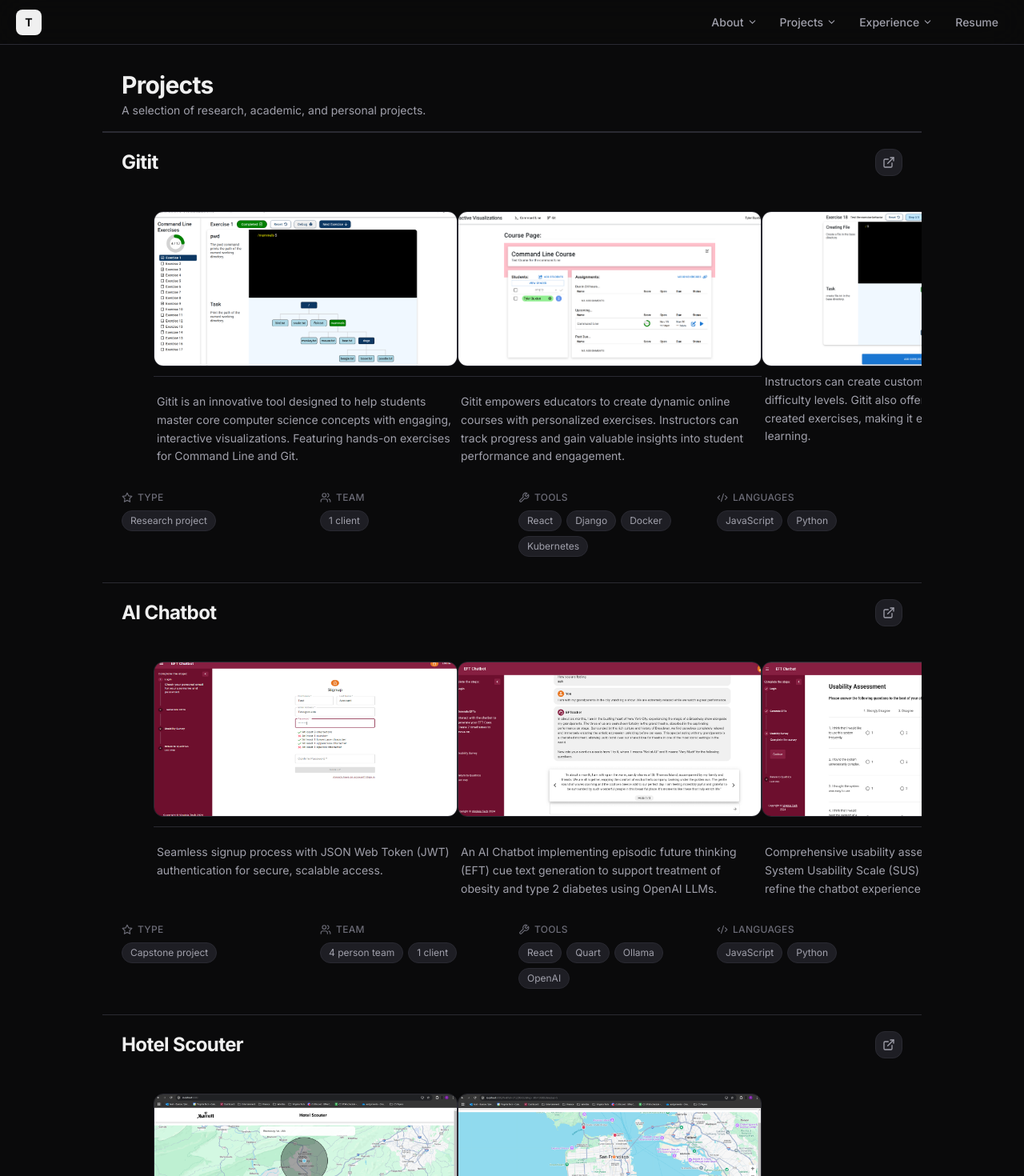
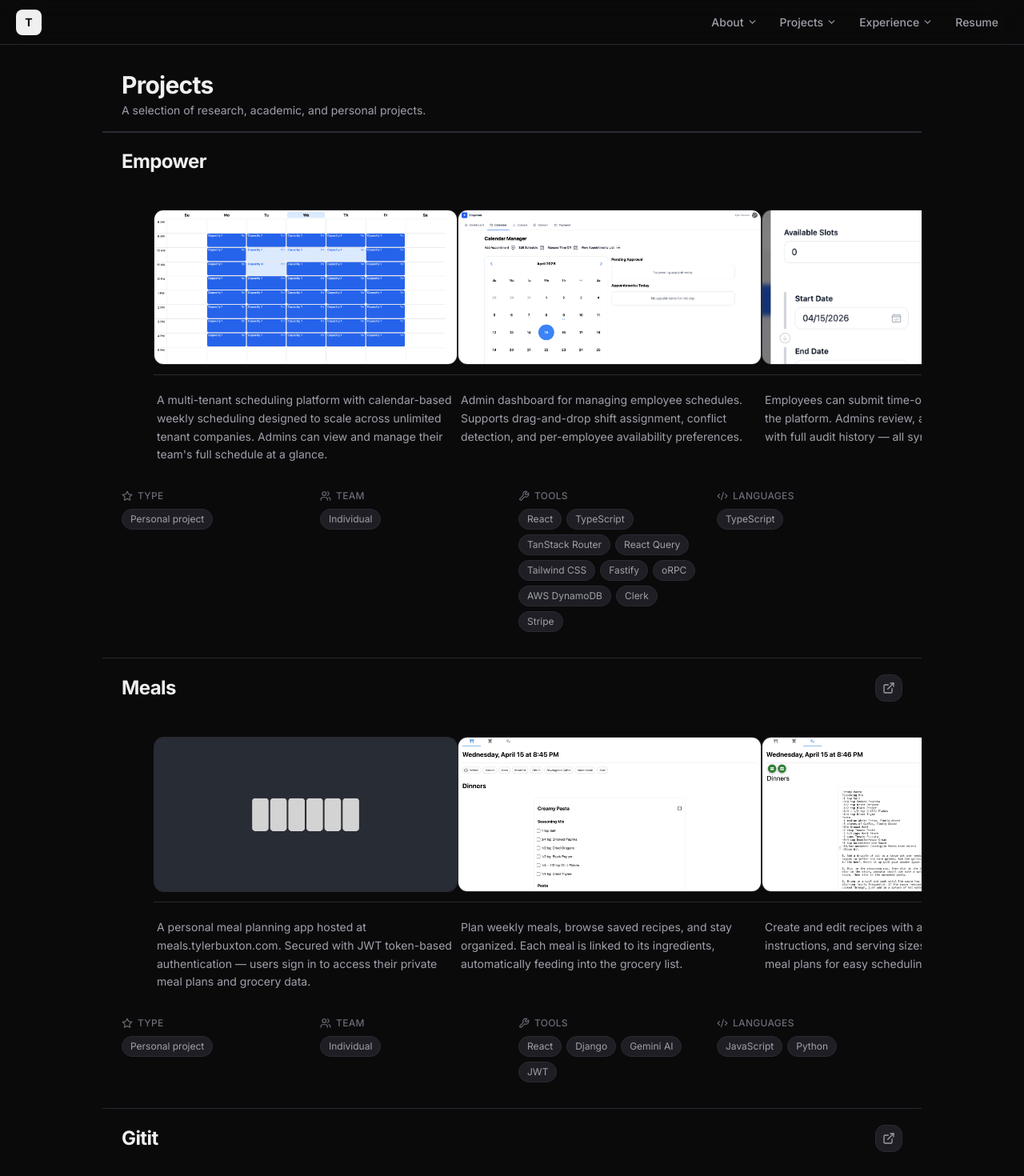
Before and after one commit to tbux408/tbux408.github.io, a React (Vite) app: page /projects in a window 1280 px wide. Shown: the top 1470 px of the page at 80% size. Built offline with nearby package versions, Linux system fonts and the light colour scheme; the HTML template or start-up script is replaced by a standard one.

Commit message:
update projects

```diff
--- a/src/components/Footer.jsx
+++ b/src/components/Footer.jsx
@@ -24,7 +24,7 @@ function Footer() {
         </p>
         <hr className="border-line" />
         <div className="flex items-center justify-between">
-          <p className="text-xs text-fg-faint">© 2025 Tyler Buxton · tbux@vt.edu</p>
+          <p className="text-xs text-fg-faint">© {new Date().getFullYear()} Tyler Buxton · tbux@vt.edu</p>
           <p className="text-xs text-fg-faint">United States</p>
         </div>
       </div>
--- a/src/components/Header.jsx
+++ b/src/components/Header.jsx
@@ -19,6 +19,8 @@ const NAV_ITEMS = [
     label: "Projects",
     path: "/projects",
     sub: [
+      { name: "Empower", link: "/projects?id=empower" },
+      { name: "Meals", link: "/projects?id=meals" },
       { name: "Gitit", link: "/projects?id=gitit" },
       { name: "AI Chatbot", link: "/projects?id=chatbot" },
       { name: "Hotel Scouter", link: "/projects?id=hotelscouter" },
--- a/src/pages/Projects.jsx
+++ b/src/pages/Projects.jsx
@@ -49,17 +49,35 @@ function Projects() {
     link: <LinkButton url="https://visualizations.endeavour.cs.vt.edu" />,
     cards: [
       <CardPicture
-        pic={<img className="w-full h-48 object-cover" src="/projviz.png" alt="Gitit visualization" />}
+        pic={
+          <img
+            className="w-full h-48 object-cover"
+            src="/projviz.png"
+            alt="Gitit visualization"
+          />
+        }
         description="Gitit is an innovative tool designed to help students master core computer science concepts with engaging, interactive visualizations. Featuring hands-on exercises for Command Line and Git."
       />,
       <CardPicture
-        pic={<img className="w-full h-48 object-cover" src="/viz2.png" alt="Gitit visualization 2" />}
+        pic={
+          <img
+            className="w-full h-48 object-cover"
+            src="/viz2.png"
+            alt="Gitit visualization 2"
+          />
+        }
         description="Gitit empowers educators to create dynamic online courses with personalized exercises. Instructors can track progress and gain valuable insights into student performance and engagement."
       />,
       <CardPicture
-        pic={<img className="w-full h-48 object-cover" src="/viz3.png" alt="Gitit visualization 3" />}
+        pic={
+          <img
+            className="w-full h-48 object-cover"
+            src="/viz3.png"
+            alt="Gitit visualization 3"
+          />
+        }
         description="Instructors can create custom exercises at varying difficulty levels. Gitit also offers a rich database of pre-created exercises, making it easy for anyone to start learning."
-        last
+
       />,
     ],
   };
@@ -71,24 +89,50 @@ function Projects() {
     collab: ["4 person team", "1 client"],
     tools: ["React", "Quart", "Ollama", "OpenAI"],
     languages: ["JavaScript", "Python"],
-    link: <LinkButton url="https://vtechworks.lib.vt.edu/server/api/core/bitstreams/11516088-01bd-4923-8adc-b3c83212579f/content" />,
+    link: (
+      <LinkButton url="https://vtechworks.lib.vt.edu/server/api/core/bitstreams/11516088-01bd-4923-8adc-b3c83212579f/content" />
+    ),
     cards: [
       <CardPicture
-        pic={<img className="w-full h-48 object-cover" src="/eft1.PNG" alt="AI Chatbot 1" />}
+        pic={
+          <img
+            className="w-full h-48 object-cover"
+            src="/eft1.PNG"
+            alt="AI Chatbot 1"
+          />
+        }
         description="Seamless signup process with JSON Web Token (JWT) authentication for secure, scalable access."
       />,
       <CardPicture
-        pic={<img className="w-full h-48 object-cover" src="/eft2.PNG" alt="AI Chatbot 2" />}
+        pic={
+          <img
+            className="w-full h-48 object-cover"
+            src="/eft2.PNG"
+            alt="AI Chatbot 2"
+          />
+        }
         description="An AI Chatbot implementing episodic future thinking (EFT) cue text generation to support treatment of obesity and type 2 diabetes using OpenAI LLMs."
       />,
       <CardPicture
-        pic={<img className="w-full h-48 object-cover" src="/eft4.PNG" alt="AI Chatbot 3" />}
+        pic={
+          <img
+            className="w-full h-48 object-cover"
+            src="/eft4.PNG"
+            alt="AI Chatbot 3"
+          />
+        }
         description="Comprehensive usability assessments based on the System Usability Scale (SUS) to gather feedback and refine the chatbot experience."
       />,
       <CardPicture
-        pic={<img className="w-full h-48 object-cover" src="/eft3.PNG" alt="AI Chatbot 4" />}
+        pic={
+          <img
+            className="w-full h-48 object-cover"
+            src="/eft3.PNG"
+            alt="AI Chatbot 4"
+          />
+        }
         description=""
-        last
+
       />,
     ],
   };
@@ -103,13 +147,25 @@ function Projects() {
     link: <LinkButton url="https://github.com/tbux408/marriott" />,
     cards: [
       <CardPicture
-        pic={<img className="w-full h-48 object-cover" src="/Slide1.PNG" alt="Hotel Scouter 1" />}
+        pic={
+          <img
+            className="w-full h-48 object-cover"
+            src="/Slide1.PNG"
+            alt="Hotel Scouter 1"
+          />
+        }
         description="Advanced property acquisition tool using ML to optimize investment decisions. Provides Marriott executives with ranked location recommendations based on average daily rates and proximity to attractions."
       />,
       <CardPicture
-        pic={<img className="w-full h-48 object-cover" src="/Slide2.PNG" alt="Hotel Scouter 2" />}
+        pic={
+          <img
+            className="w-full h-48 object-cover"
+            src="/Slide2.PNG"
+            alt="Hotel Scouter 2"
+          />
+        }
         description="Identifies hotels and nearby points of interest within a specified area. Predicts average daily room rates and compares them to actual prices for informed acquisition decisions."
-        last
+
       />,
     ],
   };
@@ -136,7 +192,7 @@ function Projects() {
           />
         }
         description="A reverse 20 Questions game powered by Google Gemini. Each day, players guess the word of the day by asking strategic yes-or-no questions — blending classic gameplay with modern Wordle-style design."
-        last
+
       />,
     ],
   };
@@ -151,13 +207,25 @@ function Projects() {
     link: null,
     cards: [
       <CardPicture
-        pic={<img className="w-full h-48 object-cover" src="/drive1.png" alt="Ride Share 1" />}
+        pic={
+          <img
+            className="w-full h-48 object-cover"
+            src="/drive1.png"
+            alt="Ride Share 1"
+          />
+        }
         description="Lambda Drive — a fraternity management system with a secure ride-sharing queue. Users enter departure and destination details, prioritizing safety and efficient transportation."
       />,
       <CardPicture
-        pic={<img className="w-full h-48 object-cover" src="/drive2.png" alt="Ride Share 2" />}
+        pic={
+          <img
+            className="w-full h-48 object-cover"
+            src="/drive2.png"
+            alt="Ride Share 2"
+          />
+        }
         description="Calendar system for event planning. Admins can create events and assign responsibilities to members, ensuring clear communication within the organization."
-        last
+
       />,
     ],
   };
@@ -172,24 +240,162 @@ function Projects() {
     link: null,
     cards: [
       <CardPicture
-        pic={<img className="w-full h-48 object-cover" src="/bookstore1.png" alt="Book Warehouse 1" />}
+        pic={
+          <img
+            className="w-full h-48 object-cover"
+            src="/bookstore1.png"
+            alt="Book Warehouse 1"
+          />
+        }
         description="A fully functional bookstore with an integrated database. Users can explore books across categories, add items to a cart, and complete checkout seamlessly."
       />,
       <CardPicture
-        pic={<img className="w-full h-48 object-cover" src="/bookstore2.png" alt="Book Warehouse 2" />}
+        pic={
+          <img
+            className="w-full h-48 object-cover"
+            src="/bookstore2.png"
+            alt="Book Warehouse 2"
+          />
+        }
         description=""
-        last
+
       />,
     ],
   };
 
-  const projects = [project1, project2, project3, project4, project5, project6];
+  const projectEmpower = {
+    title: "Empower",
+    id: "empower",
+    role: ["Personal project"],
+    collab: ["Individual"],
+    tools: [
+      "React",
+      "TypeScript",
+      "TanStack Router",
+      "React Query",
+      "Tailwind CSS",
+      "Fastify",
+      "oRPC",
+      "AWS DynamoDB",
+      "Clerk",
+      "Stripe",
+    ],
+    languages: ["TypeScript"],
+    link: null,
+    cards: [
+      <CardPicture
+        pic={
+          <img
+            className="w-full h-48 object-cover"
+            src="/empower/calendar.png"
+            alt="Empower calendar"
+          />
+        }
+        description="A multi-tenant scheduling platform with calendar-based weekly scheduling designed to scale across unlimited tenant companies. Admins can view and manage their team's full schedule at a glance."
+      />,
+      <CardPicture
+        pic={
+          <img
+            className="w-full h-48 object-cover"
+            src="/empower/CalendarManager.png"
+            alt="Empower calendar manager"
+          />
+        }
+        description="Admin dashboard for managing employee schedules. Supports drag-and-drop shift assignment, conflict detection, and per-employee availability preferences."
+      />,
+      <CardPicture
+        pic={
+          <img
+            className="w-full h-48 object-cover"
+            src="/empower/ScheduleTimeOff.png"
+            alt="Empower time-off management"
+          />
+        }
+        description="Employees can submit time-off requests directly from the platform. Admins review, approve, or deny requests with full audit history — all synced to the live schedule."
+      />,
+      <CardPicture
+        pic={
+          <img
+            className="w-full h-48 object-cover"
+            src="/empower/moreCalendar.png"
+            alt="Empower calendar detail"
+          />
+        }
+        description="Built as a full-stack monorepo with 20+ type-safe API routes via Fastify and oRPC, backed by AWS DynamoDB. Secured with Clerk authentication, role-based authorization, and Stripe payment integration."
+      />,
+    ],
+  };
+
+  const projectMeals = {
+    title: "Meals",
+    id: "meals",
+    role: ["Personal project"],
+    collab: ["Individual"],
+    tools: ["React", "Django", "Gemini AI", "JWT"],
+    languages: ["JavaScript", "Python"],
+    link: <LinkButton url="https://meals.tylerbuxton.com" />,
+    cards: [
+      <CardPicture
+        pic={
+          <img
+            className="w-full h-48 object-cover"
+            src="/meals/loginPage.png"
+            alt="Meals login"
+          />
+        }
+        description="A personal meal planning app hosted at meals.tylerbuxton.com. Secured with JWT token-based authentication — users sign in to access their private meal plans and grocery data."
+      />,
+      <CardPicture
+        pic={
+          <img
+            className="w-full h-48 object-cover"
+            src="/meals/mealsPage.png"
+            alt="Meals planning page"
+          />
+        }
+        description="Plan weekly meals, browse saved recipes, and stay organized. Each meal is linked to its ingredients, automatically feeding into the grocery list."
+      />,
+      <CardPicture
+        pic={
+          <img
+            className="w-full h-48 object-cover"
+            src="/meals/editPage.png"
+            alt="Meals edit page"
+          />
+        }
+        description="Create and edit recipes with a clean editor. Ingredients, instructions, and serving sizes are stored and tied to meal plans for easy scheduling."
+      />,
+      <CardPicture
+        pic={
+          <img
+            className="w-full h-48 object-cover"
+            src="/meals/groceryList.png"
+            alt="Meals grocery list"
+          />
+        }
+        description="Generates a smart grocery list from planned meals. Google Gemini automatically groups items by category (produce, dairy, pantry, etc.), saving time at the store."
+      />,
+    ],
+  };
+
+  const projects = [
+    projectEmpower,
+    projectMeals,
+    project1,
+    project2,
+    project3,
+    project4,
+    project5,
+    project6,
+  ];
 
   return (
     <div className="bg-bg min-h-screen">
       <div className="max-w-5xl mx-auto">
         <div className="px-6 pt-8 pb-4 border-b border-line">
-          <h1 className="text-3xl font-bold text-fg tracking-tight">Projects</h1>
+          <h1 className="text-3xl font-bold text-fg tracking-tight">
+            Projects
+          </h1>
           <p className="text-fg-dim mt-1 text-sm">
             A selection of research, academic, and personal projects.
           </p>
```
